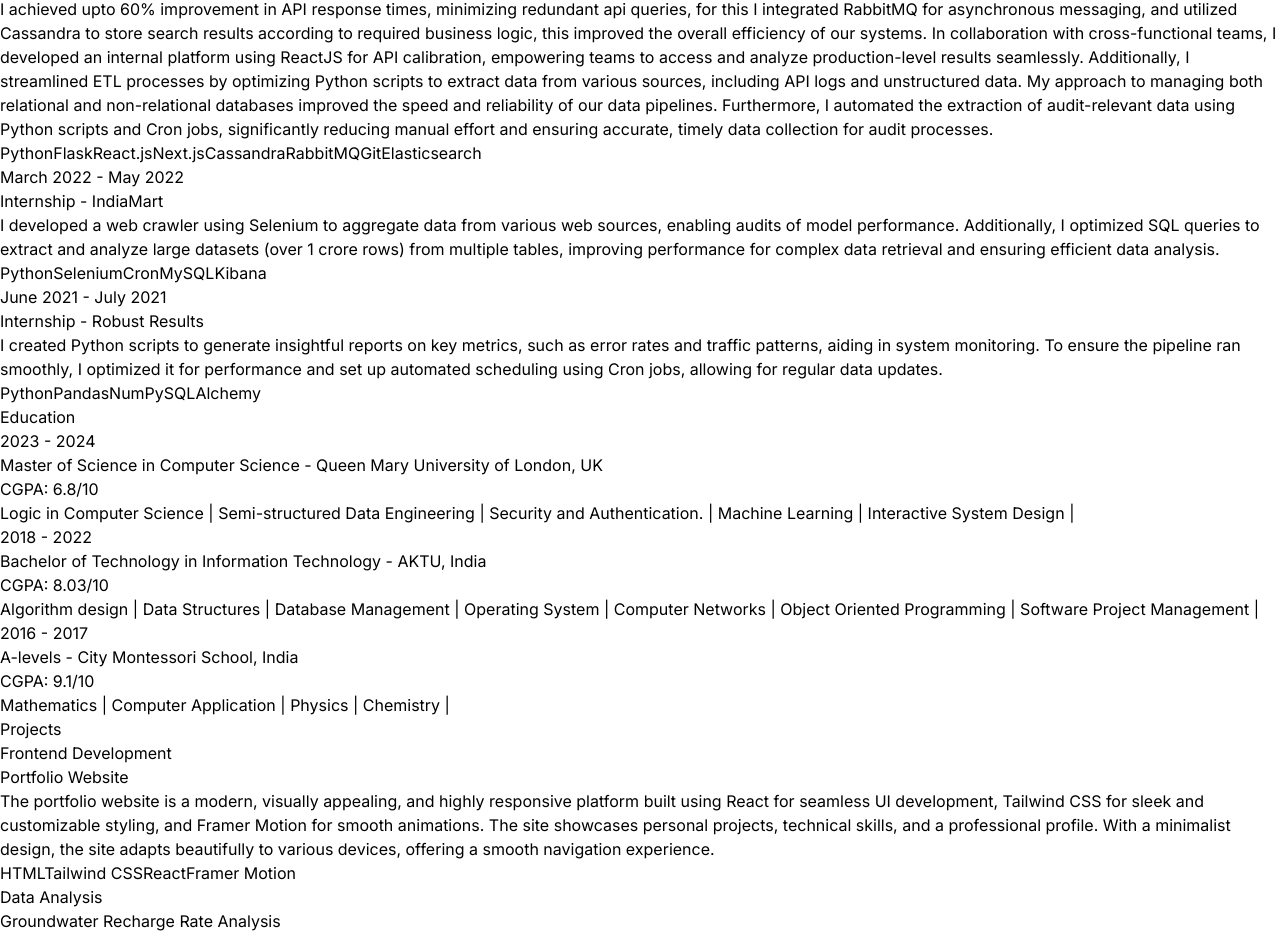
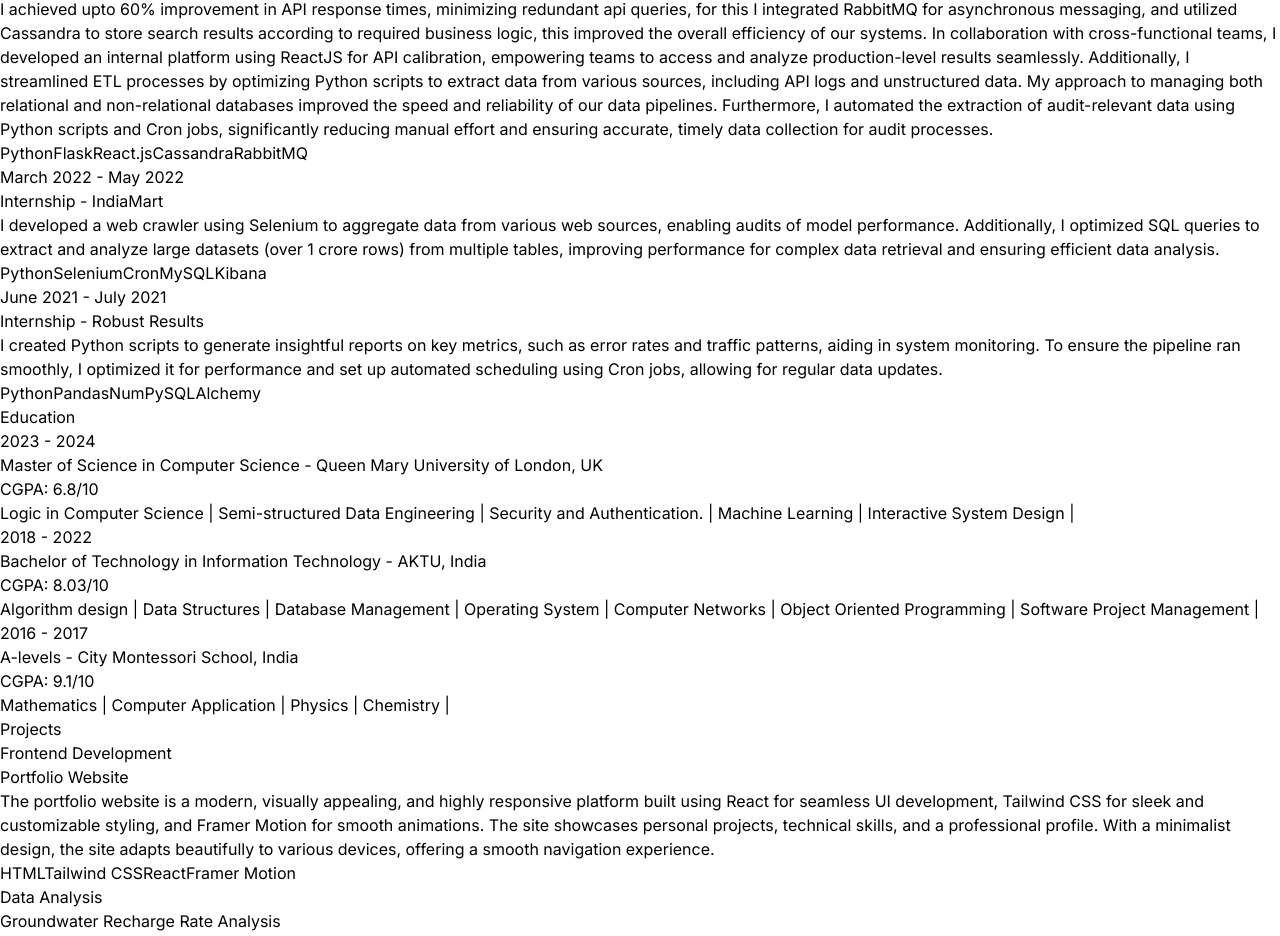
Before and after one commit to coderajyash/portfolio, a React (Vite) app: page / in a window 1280 px wide. Shown: the part 3051-3987 px from the top of the page. Built offline with nearby package versions, Linux system fonts and the light colour scheme.

Commit message:
ui changes

```diff
--- a/src/components/Projects.jsx
+++ b/src/components/Projects.jsx
@@ -23,7 +23,7 @@
                             {project.description}
                         </p>
                         {project.technologies.map((tech,index) => (
-                             <span key={index} className='mr-2 rounded bg-white px-2 py-1 text-sm font-medium text-purple-800'>{tech}</span>
+                             <span key={index} className='rounded bg-white px-1 py-1 text-sm font-medium text-purple-800'>{tech}</span>
                         ))}
                     </div>
             </div>
--- a/src/constants/index.js
+++ b/src/constants/index.js
@@ -8,7 +8,7 @@
     role: "Software Engineer",
     company: "IndiaMart",
     description: `I achieved upto 60% improvement in API response times, minimizing redundant api queries, for this I integrated RabbitMQ for asynchronous messaging, and utilized Cassandra to store search results according to required business logic, this improved the overall efficiency of our systems. In collaboration with cross-functional teams, I developed an internal platform using ReactJS for API calibration, empowering teams to access and analyze production-level results seamlessly. Additionally, I streamlined ETL processes by optimizing Python scripts to extract data from various sources, including API logs and unstructured data. My approach to managing both relational and non-relational databases improved the speed and reliability of our data pipelines. Furthermore, I automated the extraction of audit-relevant data using Python scripts and Cron jobs, significantly reducing manual effort and ensuring accurate, timely data collection for audit processes.`,
-    technologies: ["Python", "Flask","React.js", "Next.js", "Cassandra", "RabbitMQ","Git","Elasticsearch"],
+    technologies: ["Python", "Flask","React.js", "Cassandra", "RabbitMQ"],
   },
   {
     year: "March 2022 - May 2022",
```
